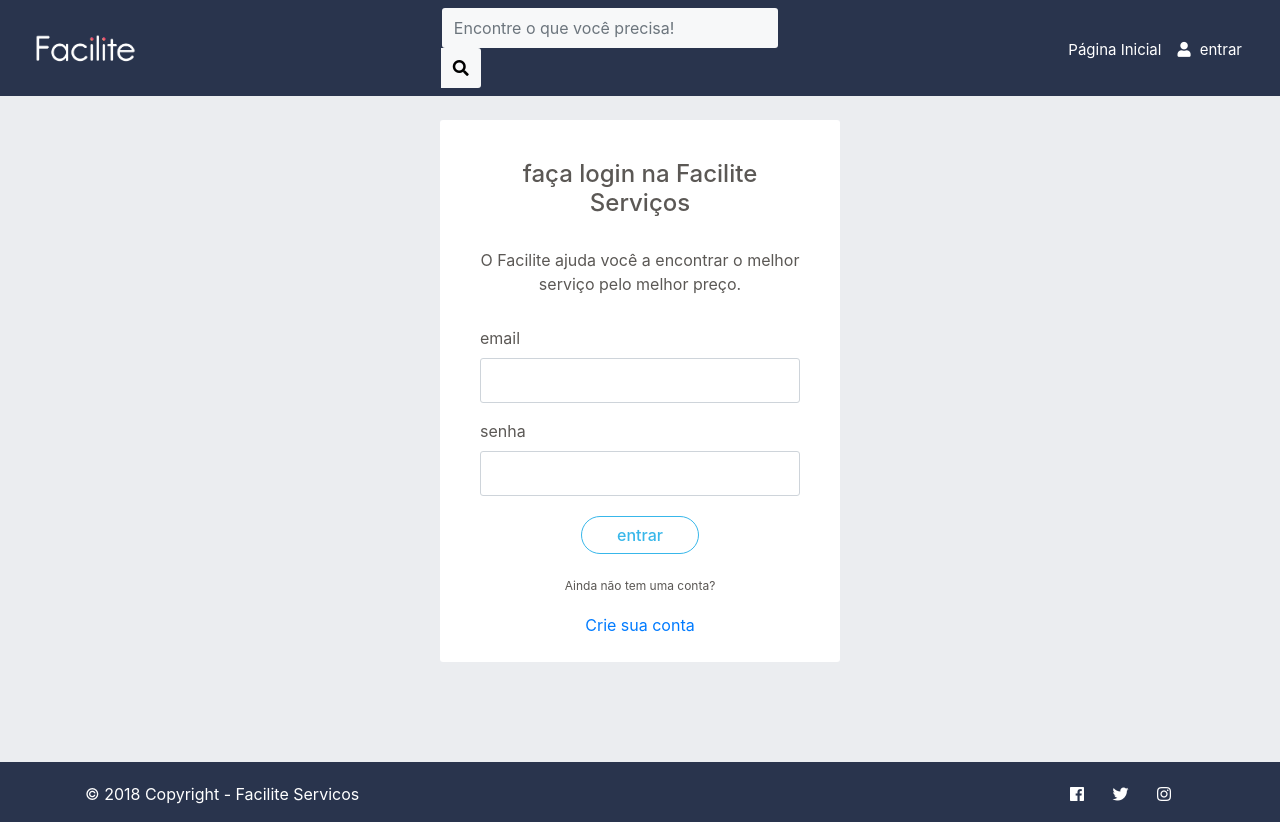
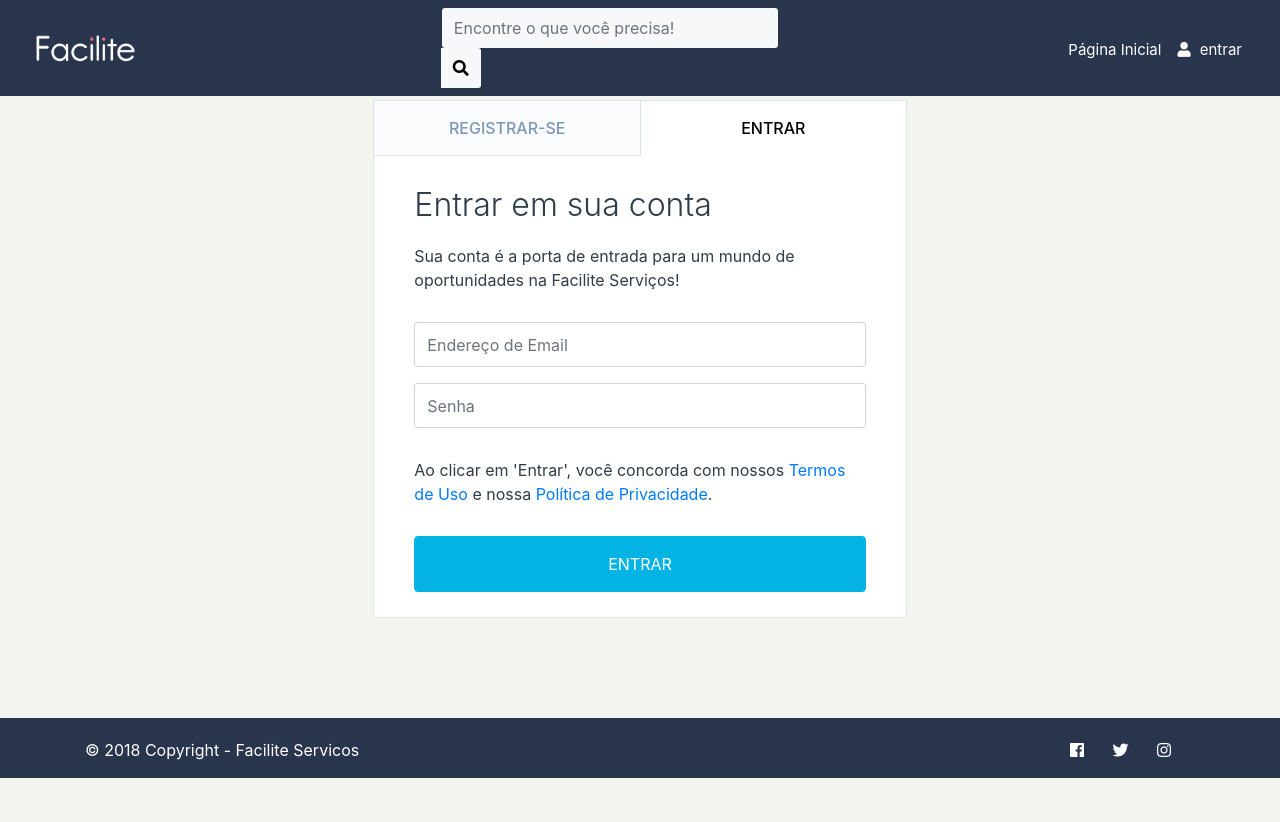
Before and after one commit to valdecirdev/facilite, a PHP site: page /view/login.php in a window 1280 px wide. After the commit the page ends 778 px from the top, so only its background shows below. Run offline with PHP 8.4, Linux system fonts and the light colour scheme.

Commit message:
Finalização da estrutura MVC e Atualização das paginas de Login e Cadastro

```diff
--- a/view/login.php
+++ b/view/login.php
@@ -10,37 +10,82 @@
         }
     </script>
     <style>
+        html, body{
+            background-color:#f4f4ef;
+        }
         input{
             height: 45px;
             border-radius: 3px !important;
         }
+        .auth-box{
+            color:#5b5855;
+            margin-top:100px;
+            margin-bottom:100px;
+            min-height:50px;
+            margin-left:auto;
+            margin-right:auto;
+            background-color:#fff;
+            padding:0px;
+            border: 1px #dbe2e8 solid;
+        }
+        .head-menu{
+            list-style:none;
+            margin:0px;
+            padding:0px;
+        }
+        .head-menu li{
+            float: left;
+            background-color:#fafbfc;
+            margin:0px;
+            padding-top: 15px;
+            padding-bottom: 15px;
+            width:50%;
+            text-align:center;
+            text-transform: uppercase;
+            border-bottom: 1px #dbe2e8 solid;
+            margin-bottom:30px
+        }
+        .head-menu li{
+            color: #7d97b6;
+            font-size:16px;
+            font-weight:500;
+        }
+        .head-menu .active{
+            background-color:#fff;
+            border-bottom: 1px transparent solid;
+            color: #000;
+        }
     </style>
 
-    <section id="app" style="color:#5b5855;width:400px;margin-top:120px;margin-bottom:100px;min-height:50px;margin-left:auto;margin-right:auto;background-color:#fff;padding:40px;border-radius:3px"/>
-        <h4 class="text-center"/>faça login na Facilite Serviços</h4>
+    <section id="app" class="auth-box col-md-5">
+        <ul class="head-menu">
+            <a href="cadastre-se"><li>Registrar-se</li></a>
+            <li class="active" style="border-left: 1px #dbe2e8 solid;">Entrar</li>
+        </ul>
+        <div style="padding:40px; color: #2e3d49">
+            <h2 style="font-weight:300">Entrar em sua conta</h2>
 
-        <p class="text-center" style="margin-top:30px">O Facilite ajuda você a encontrar o melhor serviço pelo melhor preço.</p>
+            <p style="margin-top:20px">Sua conta é a porta de entrada para um mundo de oportunidades na Facilite Serviços!</p>
             <div id="login-alert" class="d-none alert alert-danger alert-dismissible fade show" role="alert">
                 Email e/ou senha incorreta!
             </div>
             <form @submit="checkForm" action="" method="post" style="margin-top:30px">
                 <div class="form-group">
-                <label for="login_des_email">email</label>
-                <input type="email" class="form-control" id="login_des_email" name="login_des_email" v-model="email" placeholder="">
+                    <!-- <label for="login_des_email">email</label> -->
+                    <input type="email" class="form-control" id="login_des_email" name="login_des_email" v-model="email" placeholder="Endereço de Email">
                 </div>
                 <div class="form-group">
-                <label for="login_des_senha">senha</label>
-                <input type="password" class="form-control" id="login_des_senha" name="des_senha" v-model="senha" placeholder="">
+                    <!-- <label for="login_des_senha">senha</label> -->
+                    <input type="password" class="form-control" id="login_des_senha" name="des_senha" v-model="senha" placeholder="Senha">
                 </div>
+                <p style="margin-top:30px">Ao clicar em 'Entrar', você concorda com nossos <a href="">Termos de Uso</a> e nossa <a href="">Política de Privacidade</a>.</p>
                 <div class="clearfix text-center" style="margin-bottom: -15px;margin-top:20px">
-                <button type="submit" aria-label="Fazer Login" id="loginuser" class="btn btn-fc-primary btn-radius" style="padding-left:35px;padding-right:35px">entrar</button>
-            </div>
-            <p class="text-center" style="margin-top:30px"><sub>Ainda não tem uma conta?</sub></p>
-            <div class="clearfix text-center" style="margin-bottom: -15px;margin-top:20px">
-                <a href="cadastre-se" aria-label="Cadastrar-se" id="" style="padding-left:35px;padding-right:35px">Crie sua conta</a>
+                    <button type="submit" aria-label="Fazer Login" id="loginuser" class="btn btn-primary col-12" style="margin-top:10px;padding-top:15px;padding-bottom:15px;background-color:#02b3e4;border-color:#02b3e4">ENTRAR</button>
                 </div>
 
+
             </form>
+        </div>
     </section>
 
 
--- a/view/profile.php
+++ b/view/profile.php
@@ -78,11 +78,7 @@
                                 </div>
                             </div>
                         </div>
-                    <!-- </div> -->
-                <!-- </div> -->
-                <!-- <div class="row" style="margin-top:10px"> -->
-                    <!-- <div class="col-md-12  profile-card" style="padding:25px;"> -->
-                    <!-- SOBRE -->
+
                     <hr style="margin-left:-20px;margin-right:-20px">
                         <div class="col-12 numbers-card">
                             <div class="row text-center">
```
Also changed, not shown: controller/Experiencia.class.php (+10 -50 lines), controller/Formacao.class.php (+10 -50 lines), controller/Habilidade.class.php (+10 -54 lines), controller/Ligacao.class.php (+8 -43 lines), controller/Modalidade.class.php (+4 -23 lines), model/ExperienciaModel.class.php (added, +76 -0 lines), model/FormacaoModel.class.php (added, +76 -0 lines), model/HabilidadeModel.class.php (added, +80 -0 lines), model/LigacaoModel.class.php (added, +65 -0 lines), model/ModalidadeModel.class.php (added, +37 -0 lines), view/register.php (+58 -12 lines), view/_img/facilite.jpg (deleted), view/_img/profile/674d780d0e7e8d0ddee927106f25c69d.jpg (deleted). Lines whose indentation alone changed are shown as unchanged.
